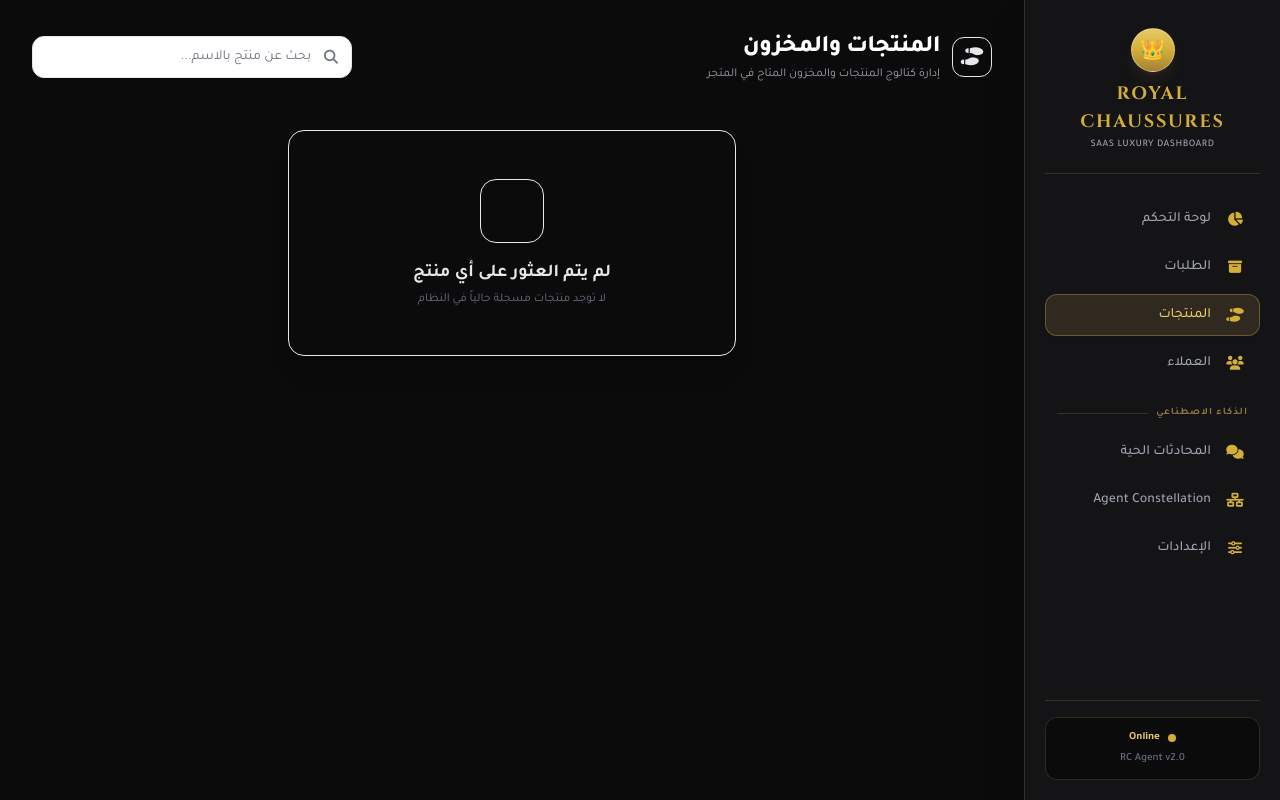
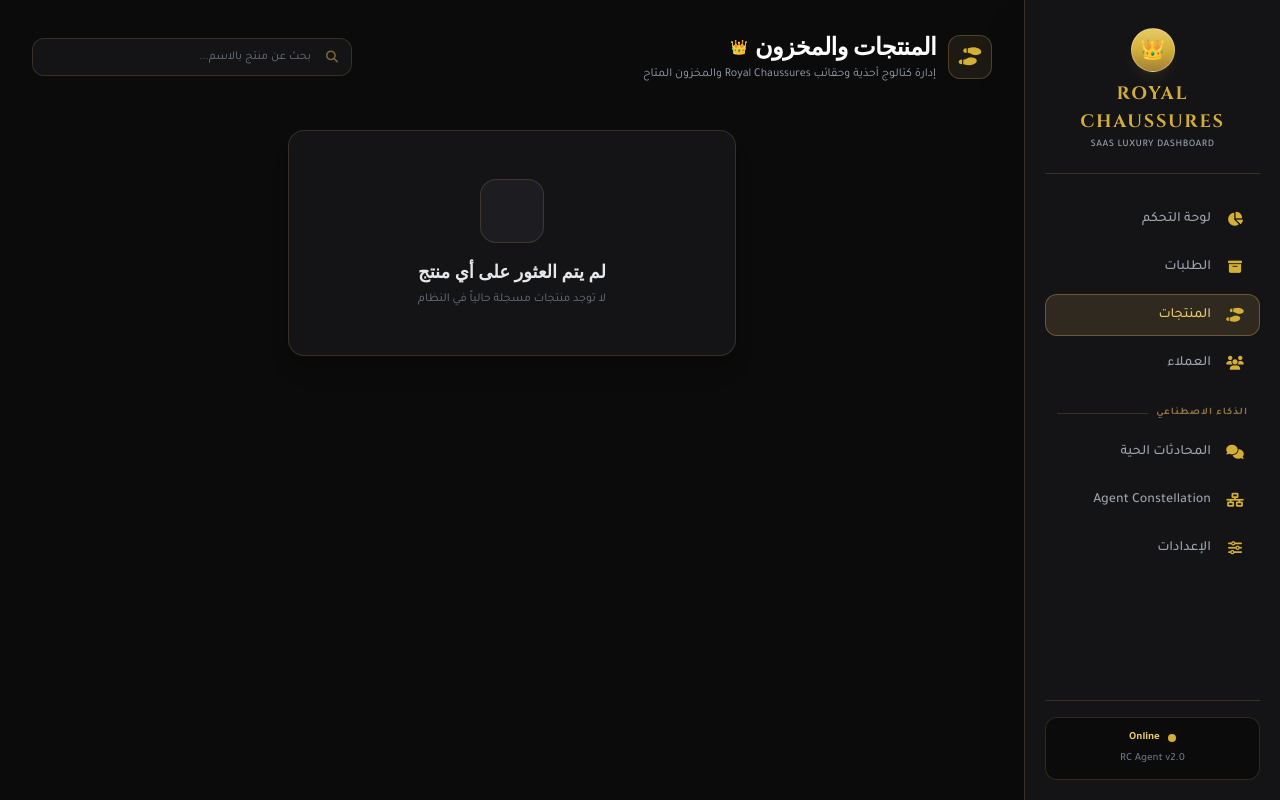
Before and after one commit to 040916073mustapha/royal-chaussures-server, a Flask app: page /dashboard/products in a window 1280 px wide. Run offline with Flask 3, Linux system fonts and the light colour scheme; data that the repository does not hold is empty; some libraries are stand-ins or nearby versions.

Commit message:
Update products.html

```diff
--- a/templates/products.html
+++ b/templates/products.html
@@ -11,77 +11,80 @@
      }"
      x-init="fetch('/api/products').then(r=>r.json()).then(d=>{ products=d.products||[]; loading=false; }).catch(()=>loading=false)">
 
-    <!-- Header & Search -->
+    <!-- Top Header & Search -->
     <div class="flex flex-col md:flex-row md:items-center justify-between gap-4 mb-8">
         <div class="flex items-center gap-3">
-            <div class="w-10 h-10 rounded-xl bg-royal-600/20 border border-royal-500/30 flex items-center justify-center text-royal-400">
+            <div class="w-11 h-11 rounded-xl bg-gold-500/10 border border-gold-500/30 flex items-center justify-center text-gold-400 shadow-sm">
                 <i class="fa-solid fa-shoe-prints text-lg"></i>
             </div>
             <div>
-                <h1 class="text-2xl font-extrabold text-white tracking-tight">المنتجات والمخزون</h1>
-                <p class="text-xs text-gray-400 mt-0.5">إدارة كتالوج المنتجات والمخزون المتاح في المتجر</p>
+                <h1 class="text-2xl font-extrabold text-white tracking-tight font-serif flex items-center gap-2">
+                    <span>المنتجات والمخزون</span>
+                    <span class="text-gold-400 text-sm">👑</span>
+                </h1>
+                <p class="text-xs text-gray-400 mt-0.5">إدارة كتالوج أحذية وحقائب Royal Chaussures والمخزون المتاح</p>
             </div>
         </div>
 
         <!-- Search Bar -->
         <div class="relative w-full md:w-80">
-            <i class="fa-solid fa-magnifying-glass absolute right-3.5 top-1/2 -translate-y-1/2 text-gray-500 text-sm"></i>
+            <i class="fa-solid fa-magnifying-glass absolute right-3.5 top-1/2 -translate-y-1/2 text-gold-500/60 text-xs"></i>
             <input type="text"
                    x-model="search"
                    placeholder="بحث عن منتج بالاسم..."
-                   class="w-full bg-dark-card border border-dark-border text-gray-200 text-sm rounded-xl py-2.5 pr-10 pl-4 focus:outline-none focus:border-royal-500/60 focus:ring-1 focus:ring-royal-500/60 placeholder-gray-500 transition-all">
+                   class="w-full bg-luxury-card border border-gold-500/20 text-gray-200 text-xs rounded-xl py-2.5 pr-10 pl-4 focus:outline-none focus:border-gold-500/50 placeholder-gray-500 transition-all">
         </div>
     </div>
 
-    <!-- Skeleton Loading -->
+    <!-- Skeleton Loading State -->
     <div x-show="loading" class="grid grid-cols-2 sm:grid-cols-3 lg:grid-cols-4 xl:grid-cols-5 gap-5">
         <template x-for="i in 10">
-            <div class="bg-dark-card border border-dark-border rounded-2xl p-3 animate-pulse">
-                <div class="aspect-[3/4] bg-dark-hover rounded-xl mb-3"></div>
-                <div class="h-4 bg-dark-hover rounded w-3/4 mb-2"></div>
-                <div class="h-4 bg-dark-hover rounded w-1/2"></div>
+            <div class="bg-luxury-card border border-gold-500/10 rounded-2xl p-3 animate-pulse">
+                <div class="aspect-[3/4] bg-luxury-hover rounded-xl mb-3"></div>
+                <div class="h-4 bg-luxury-hover rounded w-3/4 mb-2"></div>
+                <div class="h-4 bg-luxury-hover rounded w-1/2"></div>
             </div>
         </template>
     </div>
 
-    <!-- Vertical Product Cards Grid (3:4 Ratio) -->
+    <!-- Royal Vertical Products Grid (3:4 Ratio) -->
     <div x-show="!loading && filteredProducts.length > 0" class="grid grid-cols-2 sm:grid-cols-3 lg:grid-cols-4 xl:grid-cols-5 gap-5">
         <template x-for="p in filteredProducts" :key="p.id">
-            <div class="bg-dark-card rounded-2xl border border-dark-border/80 overflow-hidden hover:border-royal-500/50 hover:shadow-xl hover:shadow-royal-950/30 transition-all duration-300 flex flex-col group">
+            <div class="bg-luxury-card rounded-2xl border border-gold-500/20 overflow-hidden hover:border-gold-500/60 hover:shadow-xl hover:shadow-gold-950/20 transition-all duration-300 flex flex-col group">
 
-                <!-- Portrait Image Container (3/4 Ratio) -->
-                <div class="relative w-full aspect-[3/4] bg-dark-bg overflow-hidden flex items-center justify-center border-b border-dark-border/40">
+                <!-- Portrait Image Container (3/4 Aspect Ratio) -->
+                <div class="relative w-full aspect-[3/4] bg-luxury-bg overflow-hidden flex items-center justify-center border-b border-gold-500/10">
                     <img :src="p.image"
                          :alt="p.title"
                          class="w-full h-full object-cover group-hover:scale-105 transition-transform duration-500 ease-out"
                          x-show="p.image">
 
                     <div x-show="!p.image" class="flex flex-col items-center justify-center text-gray-600">
-                        <i class="fa-solid fa-shoe-prints text-3xl mb-1 opacity-40"></i>
-                        <span class="text-[11px] font-medium text-gray-600">لا توجد صورة</span>
+                        <i class="fa-solid fa-shoe-prints text-3xl mb-1 opacity-30 text-gold-400"></i>
+                        <span class="text-[11px] font-medium text-gray-500">لا توجد صورة</span>
                     </div>
 
                     <!-- Floating Stock Badge -->
-                    <div class="absolute top-2.5 right-2.5 bg-dark-bg/85 backdrop-blur-md border border-white/10 px-2 py-1 rounded-lg flex items-center gap-1.5 shadow-md">
+                    <div class="absolute top-2.5 right-2.5 bg-black/80 backdrop-blur-md border border-gold-500/20 px-2.5 py-1 rounded-lg flex items-center gap-1.5 shadow-md">
                         <span class="w-1.5 h-1.5 rounded-full" :class="p.stock > 0 ? 'bg-emerald-400' : 'bg-rose-500'"></span>
                         <span class="text-[11px] font-bold text-gray-200" x-text="p.stock + ' قطعة'"></span>
                     </div>
                 </div>
 
-                <!-- Product Details (Below Image) -->
+                <!-- Product Details Footer -->
                 <div class="p-3.5 flex flex-col justify-between flex-1 gap-2.5">
                     <div>
-                        <h3 class="font-bold text-gray-100 text-sm leading-snug group-hover:text-royal-300 transition-colors line-clamp-1" x-text="p.title"></h3>
-                        <p class="text-[11px] text-gray-400 mt-1 flex items-center gap-1">
-                            <i class="fa-solid fa-layer-group text-[10px] text-royal-400"></i>
+                        <h3 class="font-bold text-gray-100 text-sm leading-snug group-hover:text-gold-300 transition-colors line-clamp-1" x-text="p.title"></h3>
+                        <p class="text-[11px] text-gray-400 mt-1 flex items-center gap-1.5">
+                            <i class="fa-solid fa-layer-group text-[10px] text-gold-400"></i>
                             <span x-text="p.variants + ' مقاسات'"></span>
                         </p>
                     </div>
 
                     <!-- Price Footer -->
-                    <div class="pt-2 border-t border-dark-border/60 flex items-center justify-between mt-auto">
+                    <div class="pt-2 border-t border-gold-500/15 flex items-center justify-between mt-auto">
                         <span class="text-[11px] text-gray-400 font-medium">السعر</span>
-                        <span class="text-sm font-extrabold text-royal-300"
+                        <span class="text-sm font-extrabold text-gold-300 font-serif"
                               x-text="(p.price_min==p.price_max ? p.price_min.toLocaleString() : p.price_min.toLocaleString()+' - '+p.price_max.toLocaleString()) + ' د.ج'">
                         </span>
                     </div>
@@ -92,11 +95,11 @@
     </div>
 
     <!-- Empty State -->
-    <div x-show="!loading && filteredProducts.length === 0" class="bg-dark-card border border-dark-border rounded-2xl p-12 text-center max-w-md mx-auto my-12 shadow-xl">
-        <div class="w-16 h-16 rounded-2xl bg-dark-hover border border-dark-border flex items-center justify-center mx-auto mb-4 text-gray-500 text-2xl">
+    <div x-show="!loading && filteredProducts.length === 0" class="bg-luxury-card border border-gold-500/20 rounded-2xl p-12 text-center max-w-md mx-auto my-12 shadow-xl">
+        <div class="w-16 h-16 rounded-2xl bg-luxury-hover border border-gold-500/20 flex items-center justify-center mx-auto mb-4 text-gold-400 text-2xl">
             <i class="fa-solid fa-boxes-spin"></i>
         </div>
-        <h3 class="text-lg font-bold text-gray-200 mb-1">لم يتم العثور على أي منتج</h3>
+        <h3 class="text-lg font-bold text-gray-200 mb-1 font-serif">لم يتم العثور على أي منتج</h3>
         <p class="text-xs text-gray-500" x-text="search ? 'جرب البحث بكلمة أخرى' : 'لا توجد منتجات مسجلة حالياً في النظام'"></p>
     </div>
 
```
